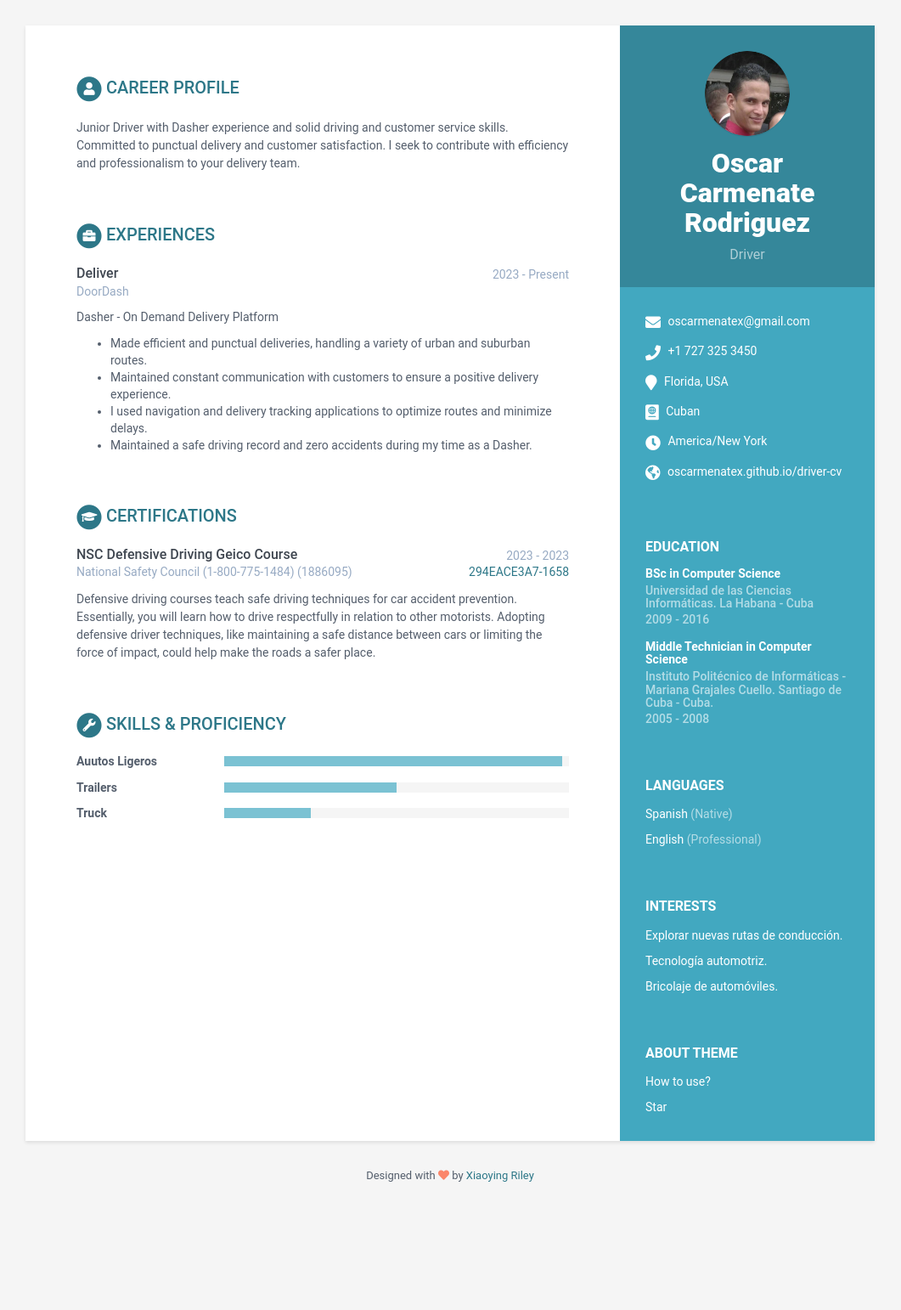
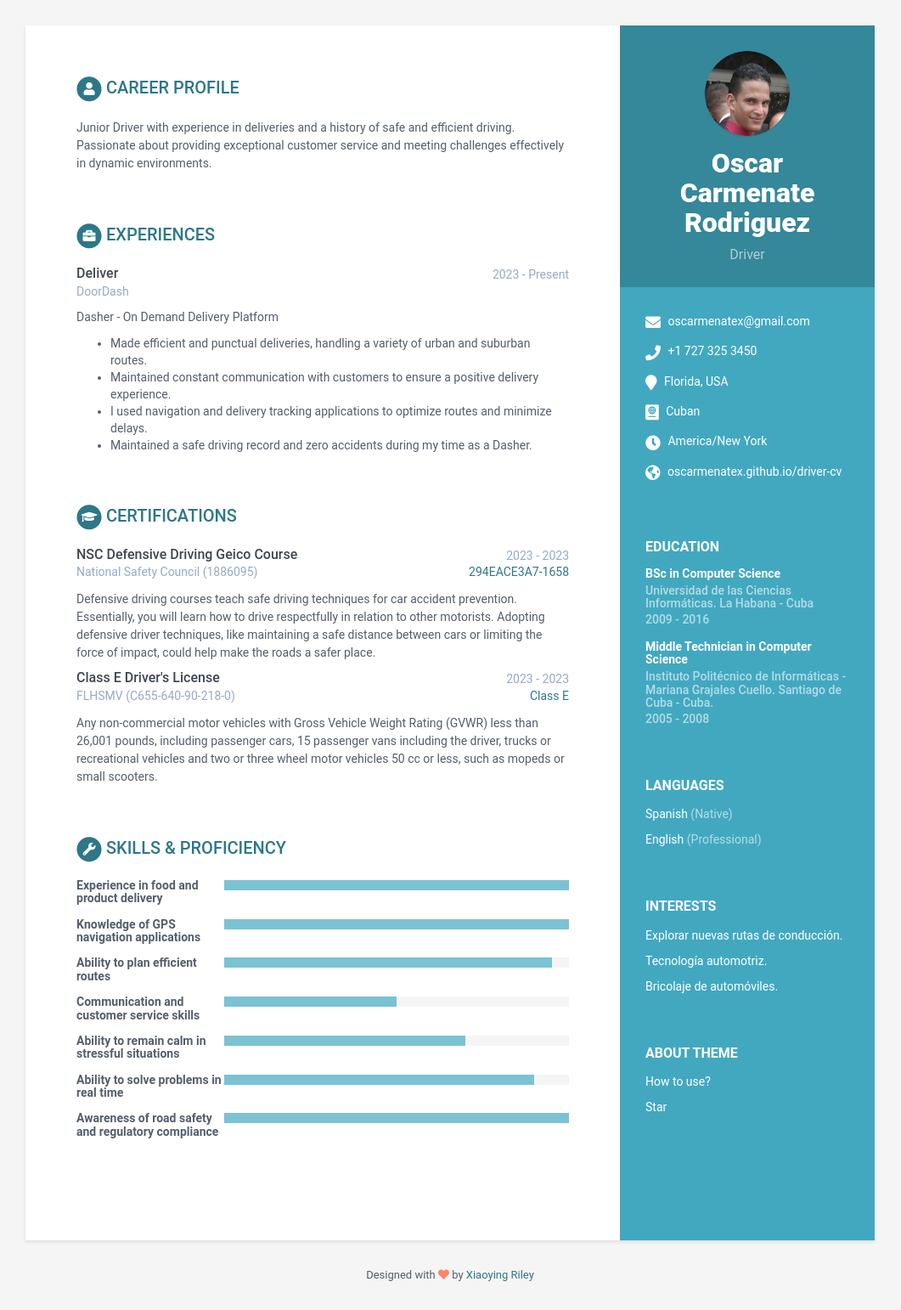
Before and after one commit to oscarmenatex/drive-cv, a Jekyll site: the page built from index.html, in a window 1280 px wide. Shown: the whole page at 85% size, without its empty margins (110-1171 px from the left). Built offline with Jekyll 4.4.1, drawn with Linux system fonts in a browser that asks for light colours; before the commit the page ends 1425 px from its top, so only the background shows below that.

Commit message:
modificando datos de habilidades y certificaciones

```diff
--- a/_data/data.yml
+++ b/_data/data.yml
@@ -55,10 +55,10 @@ sidebar:
 career-profile:
     title: Career Profile
     summary: |
-      Junior Driver with Dasher experience and solid driving and
-      customer service skills. Committed to punctual delivery and
-      customer satisfaction. I seek to contribute with efficiency and
-      professionalism to your delivery team.
+      Junior Driver with experience in deliveries and a history of safe
+      and efficient driving. Passionate about providing exceptional
+      customer service and meeting challenges effectively in dynamic
+      environments.
 
 education:
     title: Education
@@ -106,7 +106,7 @@ certifications:
         - name: NSC Defensive Driving Geico Course
           start: 2023
           end: 2023
-          organization: National Safety Council (1-800-775-1484)
+          organization: National Safety Council
           credentialid: 1886095
           credentialurl: www.safetyserve.com
           credentialname: 294EACE3A7‐1658
@@ -117,6 +117,20 @@ certifications:
             Adopting defensive driver techniques, like maintaining a
             safe distance between cars or limiting the force of impact,
             could help make the roads a safer place.
+
+        - name: Class E Driver's License
+          start: 2023
+          end: 2023
+          organization: FLHSMV
+          credentialid: C655-640-90-218-0
+          credentialurl: https://mydmvportal.flhsmv.gov/home/en/publicweb/dlcheck/
+          credentialname: Class E
+          details: |
+             Any non-commercial motor vehicles with Gross Vehicle Weight
+             Rating (GVWR) less than 26,001 pounds, including passenger
+             cars, 15 passenger vans including the driver, trucks or
+             recreational vehicles and two or three wheel motor vehicles
+             50 cc or less, such as mopeds or small scooters.
 
 projects:
     title: Projects
@@ -172,7 +186,7 @@ publications:
       bibendum fringilla a eu lectus.
     papers:
       - title: The Art of Computer Programming
-        link: "#"
+        link: ""
         authors: Donald E. Knuth
         conference: Addison-Wesley, 1968
 
@@ -190,13 +204,26 @@ skills:
     title: Skills &amp; Proficiency
 
     toolset:
-      - name: Auutos Ligeros
-        level: 98%
+      - name: Experience in food and product delivery
+        level: 100%
 
-      - name: Trailers
+      - name: Knowledge of GPS navigation applications
+        level: 100%
+
+      - name: Ability to plan efficient routes
+        level: 95%
+
+      - name: Communication and customer service skills
         level: 50%
 
-      - name: Truck
-        level: 25%
+      - name : Ability to remain calm in stressful situations
+        level: 70%
+
+      - name: Ability to solve problems in real time
+        level: 90%
+
+      - name: Awareness of road safety and regulatory compliance
+        level: 100%
+
 footer: >
     Designed with <i class="fas fa-heart"></i> by <a href="http://themes.3rdwavemedia.com" target="_blank" rel="nofollow">Xiaoying Riley</a>
```
